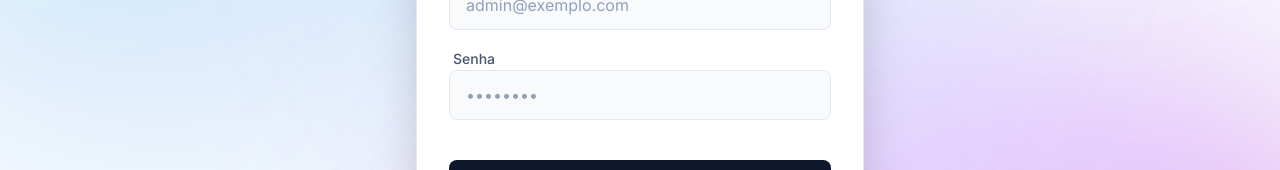
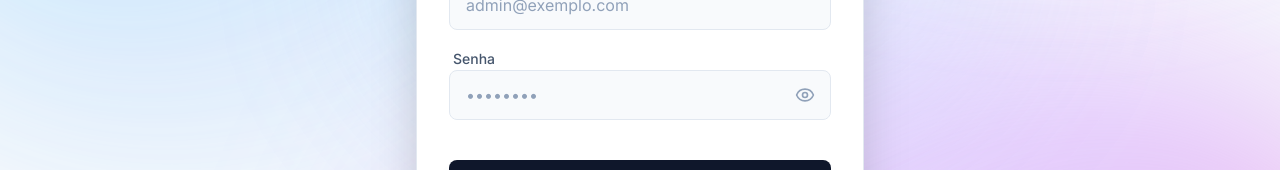
Before and after one commit to fernandoamerico/dimy, a Next.js app in the folder frontend/: page /login in a window 1280 px wide. Shown: the part 404-574 px from the top of the page. Built offline with nearby package versions, Linux system fonts and the light colour scheme; no server answers.

Commit message:
feat: adiciona opcao de mostrar/ocultar senha no formulario de login

```diff
--- a/frontend/src/app/login/LoginForm.tsx
+++ b/frontend/src/app/login/LoginForm.tsx
@@ -2,11 +2,12 @@
 
 import { useState } from 'react'
 import { login } from '@/core/api'
-import { AlertCircle } from 'lucide-react'
+import { AlertCircle, Eye, EyeOff } from 'lucide-react'
 
 export function LoginForm() {
   const [error, setError] = useState<string | null>(null)
   const [isPending, setIsPending] = useState(false)
+  const [showPassword, setShowPassword] = useState(false)
 
   const handleSubmit = async (e: React.FormEvent<HTMLFormElement>) => {
     e.preventDefault()
@@ -48,13 +49,23 @@ export function LoginForm() {
 
       <div className="space-y-1">
         <label className="text-sm font-medium text-slate-600 dark:text-neutral-300 ml-1 transition-colors">Senha</label>
-        <input
-          type="password"
-          name="password"
-          placeholder="••••••••"
-          required
-          className="w-full bg-slate-50 dark:bg-neutral-950 border border-slate-200 dark:border-neutral-800 rounded-lg px-4 py-3 text-slate-900 dark:text-white placeholder-slate-400 dark:placeholder-neutral-500 focus:outline-none focus:ring-2 focus:ring-blue-500/50 focus:border-blue-500 transition-all"
-        />
+        <div className="relative">
+          <input
+            type={showPassword ? 'text' : 'password'}
+            name="password"
+            placeholder="••••••••"
+            required
+            className="w-full bg-slate-50 dark:bg-neutral-950 border border-slate-200 dark:border-neutral-800 rounded-lg pl-4 pr-11 py-3 text-slate-900 dark:text-white placeholder-slate-400 dark:placeholder-neutral-500 focus:outline-none focus:ring-2 focus:ring-blue-500/50 focus:border-blue-500 transition-all"
+          />
+          <button
+            type="button"
+            onClick={() => setShowPassword(!showPassword)}
+            className="absolute right-3 top-1/2 -translate-y-1/2 text-slate-400 hover:text-slate-600 dark:text-neutral-500 dark:hover:text-neutral-300 transition-colors p-1"
+            title={showPassword ? 'Ocultar senha' : 'Exibir senha'}
+          >
+            {showPassword ? <EyeOff className="w-5 h-5" /> : <Eye className="w-5 h-5" />}
+          </button>
+        </div>
       </div>
 
       <button
```
